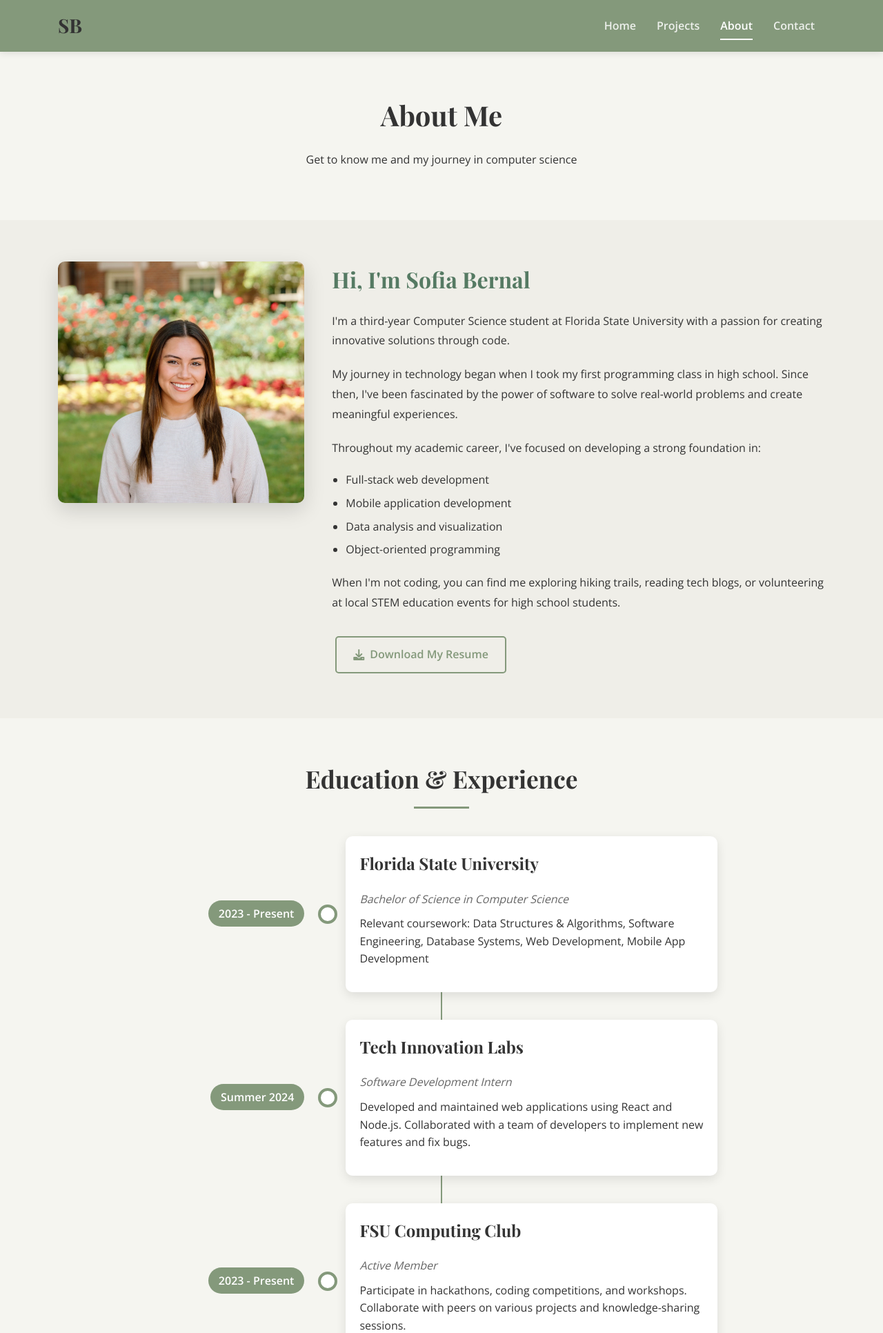
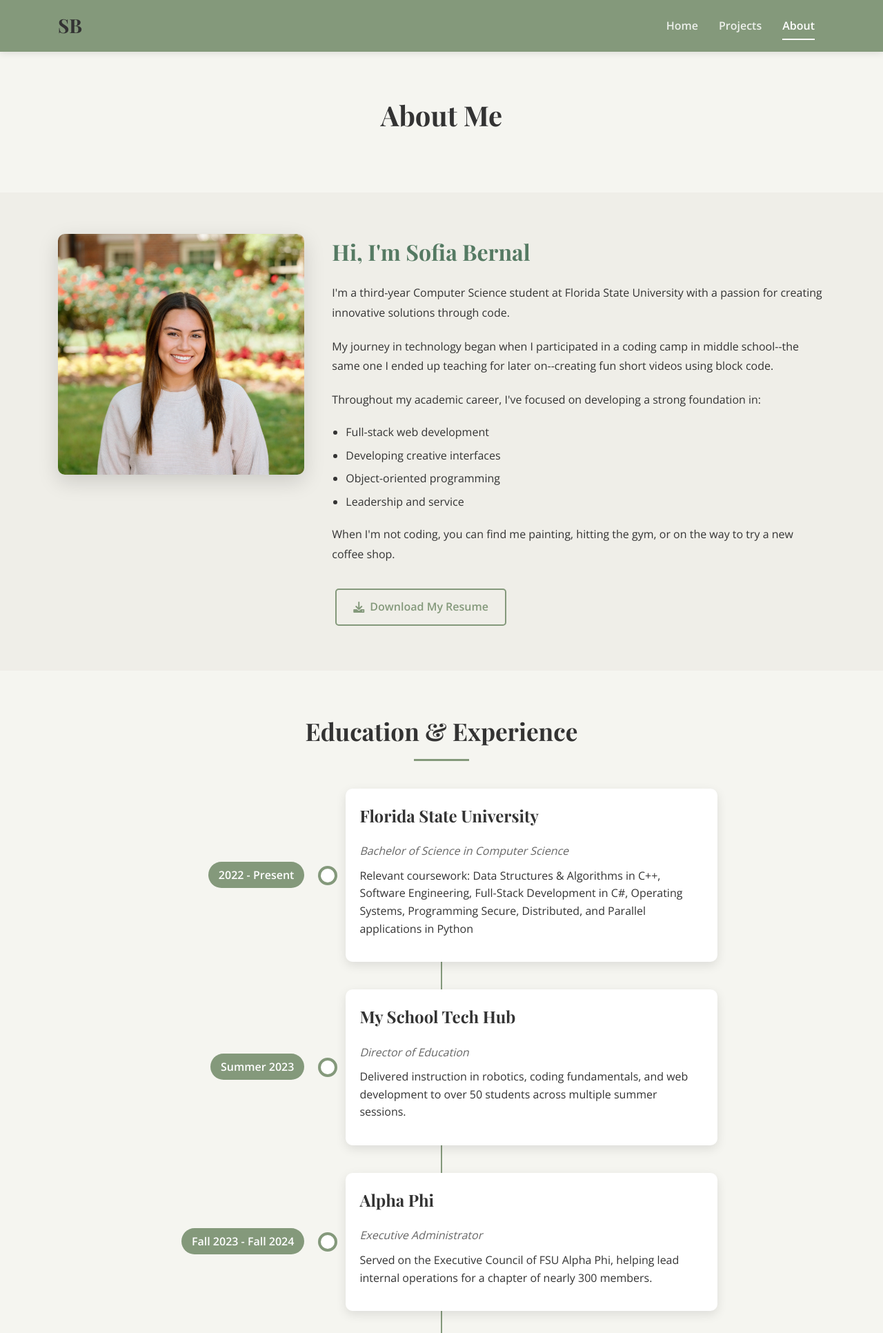
Before and after one commit to sofiabernal5/Personal-Portfolio, a Flask app: page /about in a window 1280 px wide. Shown: the top 1932 px of the page at 69% size. Run offline with Flask 3, Linux system fonts and the light colour scheme.

Commit message:
edited personal info

```diff
--- a/templates/about.html
+++ b/templates/about.html
@@ -20,7 +20,6 @@
                     <li><a href="/">Home</a></li>
                     <li><a href="/projects">Projects</a></li>
                     <li><a href="/about" class="active">About</a></li>
-                    <li><a href="/contact">Contact</a></li>
                 </ul>
             </nav>
         </div>
@@ -29,7 +28,6 @@
     <section id="about-header">
         <div class="container">
             <h1>About Me</h1>
-            <p>Get to know me and my journey in computer science</p>
         </div>
     </section>
 
@@ -43,20 +41,20 @@
                     <h2>Hi, I'm Sofia Bernal</h2>
                     <p>I'm a third-year Computer Science student at Florida State University with a passion for creating innovative solutions through code.</p>
 
-                    <p>My journey in technology began when I took my first programming class in high school. Since then, I've been fascinated by the power of software to solve real-world problems and create meaningful experiences.</p>
+                    <p>My journey in technology began when I participated in a coding camp in middle school--the same one I ended up teaching for later on--creating fun short videos using block code.</p>
 
                     <p>Throughout my academic career, I've focused on developing a strong foundation in:</p>
                     <ul>
                         <li>Full-stack web development</li>
-                        <li>Mobile application development</li>
-                        <li>Data analysis and visualization</li>
+                        <li>Developing creative interfaces</li>
                         <li>Object-oriented programming</li>
+                        <li>Leadership and service</li>
                     </ul>
 
-                    <p>When I'm not coding, you can find me exploring hiking trails, reading tech blogs, or volunteering at local STEM education events for high school students.</p>
+                    <p>When I'm not coding, you can find me painting, hitting the gym, or on the way to try a new coffee shop.</p>
 
                     <div class="resume-download">
-                        <a href="{{ url_for('static', filename='resume/sofia_bernal_resume.pdf') }}" class="btn secondary-btn" download>
+                        <a href="{{ url_for('static', filename='files/SOFIA-BERNAL.pdf') }}" class="btn secondary-btn" download>
                             <i class="fas fa-download"></i> Download My Resume
                         </a>
                     </div>
@@ -72,36 +70,81 @@
             <div class="timeline">
                 <div class="timeline-item">
                     <div class="timeline-date">
-                        <span>2023 - Present</span>
+                        <span>2022 - Present</span>
                     </div>
                     <div class="timeline-content">
                         <h3>Florida State University</h3>
                         <p class="timeline-subtitle">Bachelor of Science in Computer Science</p>
-                        <p>Relevant coursework: Data Structures & Algorithms, Software Engineering, Database Systems, Web Development, Mobile App Development</p>
+                        <p>Relevant coursework: Data Structures & Algorithms in C++, Software Engineering, Full-Stack Development in C#, Operating Systems, Programming Secure, Distributed, and Parallel applications in Python</p>
+                    </div>
+                </div>
+                <!--- Summer 2023 -->
+                <div class="timeline-item">
+                    <div class="timeline-date">
+                        <span>Summer 2023</span>
+                    </div>
+                    <div class="timeline-content">
+                        <h3>My School Tech Hub</h3>
+                        <p class="timeline-subtitle">Director of Education</p>
+                        <p>Delivered instruction in robotics, coding fundamentals, and web development to over 50 students across multiple summer sessions. </p>
+                    </div>
+                </div>
+                <!--- Fall 2023 -->
+                <div class="timeline-item">
+                    <div class="timeline-date">
+                        <span>Fall 2023 - Fall 2024</span>
+                    </div>
+                    <div class="timeline-content">
+                        <h3>Alpha Phi</h3>
+                        <p class="timeline-subtitle">Executive Administrator</p>
+                        <p> Served on the Executive Council of FSU Alpha Phi, helping lead internal operations for a chapter of nearly 300 members. </p>
+                    </div>
+                </div>
+                <!--- Spring 2024 -->
+                <div class="timeline-item">
+                    <div class="timeline-date">
+                        <span>Spring 2024 - Fall 2024</span>
+                    </div>
+                    <div class="timeline-content">
+                        <h3>FSU Panhellenic Association</h3>
+                        <p class="timeline-subtitle">Recruitment Counselor</p>
+                        <p>Mentored women during FSU Sorority Recruitment, hosting summer meetings, and providing support for emotional and physical well-being throughout the recruitment process. </p>
+                    </div>
+                </div>
+                <!--- Fall 2024 -->
+                <div class="timeline-item">
+                    <div class="timeline-date">
+                        <span>Fall 2024 - Spring 2025</span>
+                    </div>
+                    <div class="timeline-content">
+                        <h3>FSU Panhellenic Association</h3>
+                        <p class="timeline-subtitle">Team Leader</p>
+                        <p>Spearhead and oversee a team of Panhellenic Recruitment Counselors, offering coaching, support, and guidance to guarantee the team achieves recruitment targets. </p>
+                    </div>
+                </div>
+                <!--- Summer 2025 -->
+                <div class="timeline-item">
+                    <div class="timeline-date">
+                        <span>Summer 2025</span>
+                    </div>
+                    <div class="timeline-content">
+                        <h3>FSUshadow</h3>
+                        <p class="timeline-subtitle">Shadow at NASA/Guardians of Honor LLC</p>
+                        <p>I will be shadowing at NASA STEM Project Manager  at Guardians of Honor this May! Stay tuned for updates!</p>
                     </div>
                 </div>
 
                 <div class="timeline-item">
                     <div class="timeline-date">
-                        <span>Summer 2024</span>
+                        <span>Future Plans</span>
                     </div>
                     <div class="timeline-content">
-                        <h3>Tech Innovation Labs</h3>
-                        <p class="timeline-subtitle">Software Development Intern</p>
-                        <p>Developed and maintained web applications using React and Node.js. Collaborated with a team of developers to implement new features and fix bugs.</p>
+                        <h3>Undergraduate Research</h3>
+                        <p class="timeline-subtitle">Research Assistant at Florida State University</p>
+                        <p>Incoming Undergraduate Research Assistant researching the usage of LLMs when coding applications. I will be participating in online courses this summer to prepare me for this research. </p>
                     </div>
                 </div>
 
-                <div class="timeline-item">
-                    <div class="timeline-date">
-                        <span>2023 - Present</span>
-                    </div>
-                    <div class="timeline-content">
-                        <h3>FSU Computing Club</h3>
-                        <p class="timeline-subtitle">Active Member</p>
-                        <p>Participate in hackathons, coding competitions, and workshops. Collaborate with peers on various projects and knowledge-sharing sessions.</p>
-                    </div>
-                </div>
             </div>
         </div>
     </section>
@@ -112,28 +155,28 @@
 
             <div class="interests-grid">
                 <div class="interest-card">
-                    <i class="fas fa-hiking"></i>
-                    <h3>Outdoor Adventures</h3>
-                    <p>Hiking, camping, and exploring national parks whenever I get the chance.</p>
+                    <i class="fas fa-coffee"></i>
+                    <h3>Coffee Connoisseur</h3>
+                    <p>I love trying new coffee variations and studying at different local coffee shops.</p>
                 </div>
 
                 <div class="interest-card">
-                    <i class="fas fa-book"></i>
-                    <h3>Reading</h3>
-                    <p>Science fiction, technical books, and biographies of tech innovators.</p>
+                    <i class="fas fa-paint-brush"></i>
+                    <h3>Painting</h3>
+                    <p>I like to paint small canvases in my free time either to decorate my space or to gift to others! </p>
                 </div>
 
                 <div class="interest-card">
                     <i class="fas fa-music"></i>
                     <h3>Music</h3>
-                    <p>Playing guitar and attending local concerts and music festivals.</p>
+                    <p>I love to attend concerts and music festivals. My favorite artists are SZA, Taylor Swift, and Post Malone</p>
+                </div>
+                <div class="interest-card">
+                    <i class="fas fa-hands-helping"></i>
+                    <h3>Leading</h3>
+                    <p>I love to find new leadership opportunities so I can make a difference in my community and be a support system for others</p>
                 </div>
 
-                <div class="interest-card">
-                    <i class="fas fa-hands-helping"></i>
-                    <h3>Volunteering</h3>
-                    <p>Teaching coding to middle and high school students through local outreach programs.</p>
-                </div>
             </div>
         </div>
     </section>
@@ -142,9 +185,9 @@
         <div class="container">
             <p>&copy; 2025 Sofia Bernal. All rights reserved.</p>
             <div class="social-links">
-                <a href="https://linkedin.com/in/sofia-bernal" target="_blank"><i class="fab fa-linkedin"></i></a>
-                <a href="https://github.com/sofiabernal" target="_blank"><i class="fab fa-github"></i></a>
-                <a href="mailto:sofia.bernal@example.com"><i class="fas fa-envelope"></i></a>
+                <a href="https://linkedin.com/in/sofia-bernal5" target="_blank"><i class="fab fa-linkedin"></i></a>
+                <a href="https://github.com/sofiabernal5" target="_blank"><i class="fab fa-github"></i></a>
+                <a href="mailto:sofiabernalg@yahoo.com"><i class="fas fa-envelope"></i></a>
             </div>
         </div>
     </footer>
```
Also changed, not shown: templates/index.html (+7 -4 lines), templates/projects.html (+18 -38 lines), static/images/ucr_app.jpeg (added).
